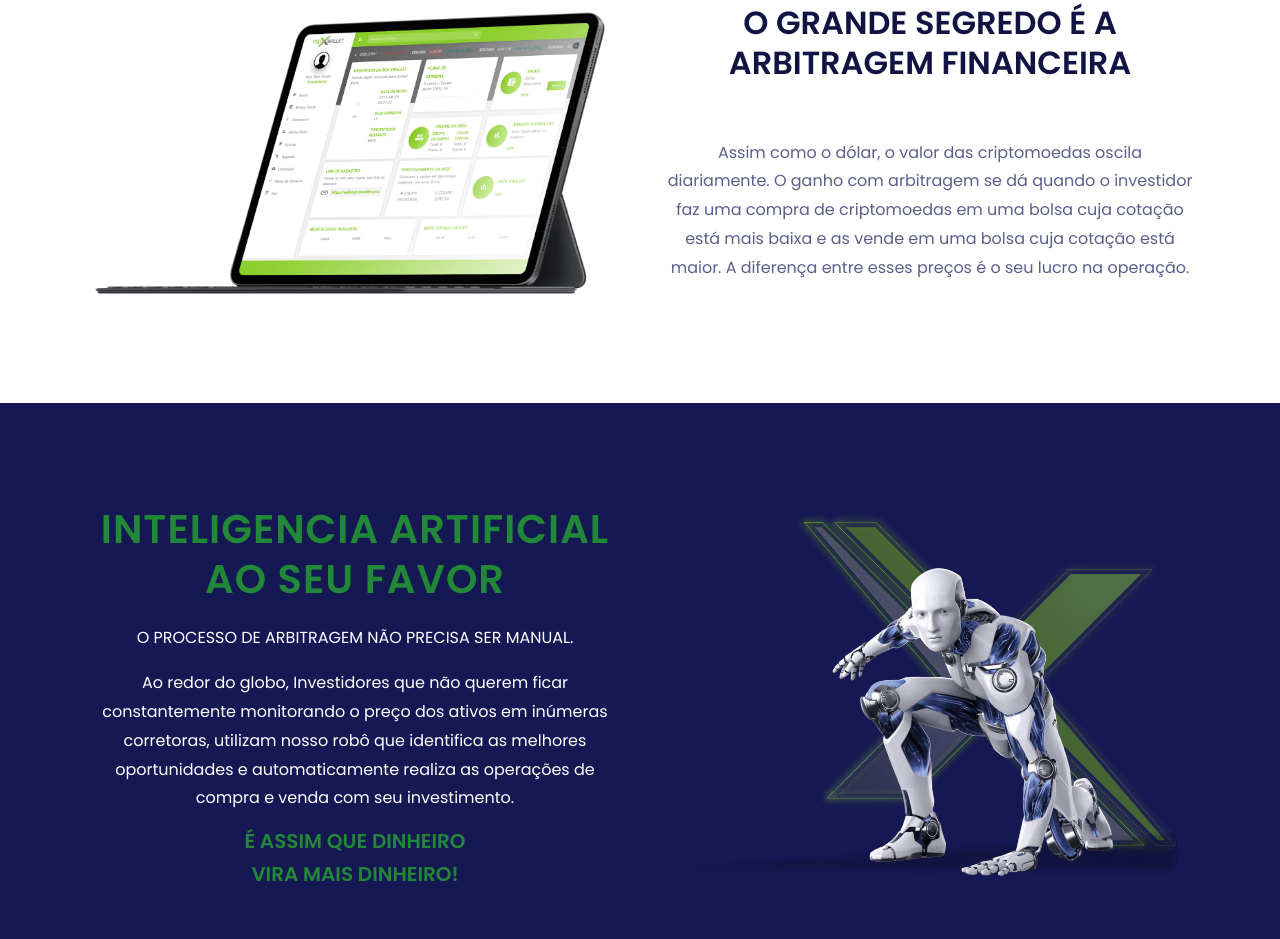
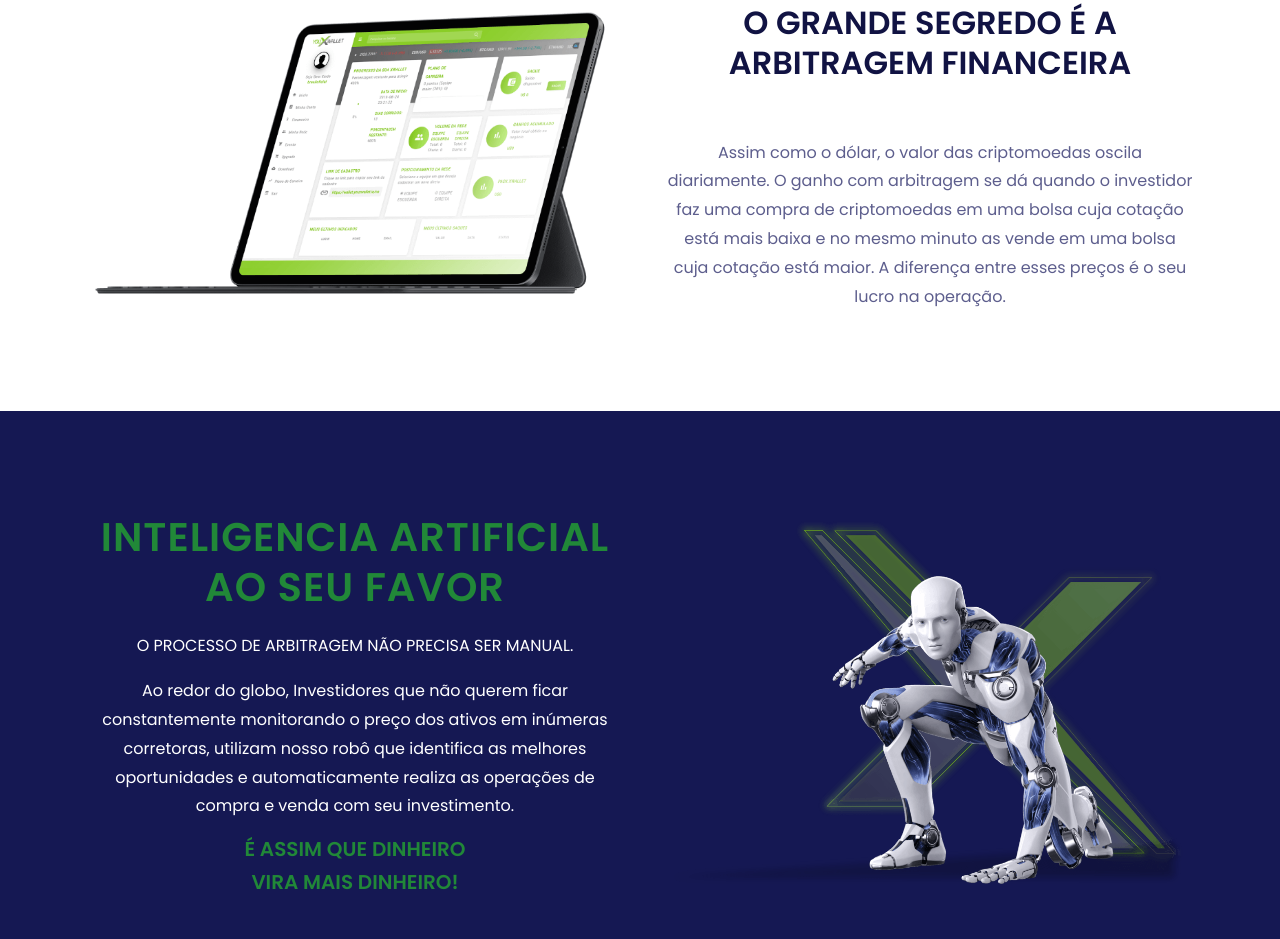
Before and after one commit to ofuturochegou/LiberdadeFinanceira, a website: page index.html in a window 1280 px wide. Shown: the part 1851-2790 px from the top of the page. Drawn offline with Linux system fonts and the light colour scheme.

Commit message:
Update index.html

```diff
--- a/index.html
+++ b/index.html
@@ -135,7 +135,7 @@
                             <h2>O GRANDE SEGREDO É A ARBITRAGEM FINANCEIRA</h2>
 
                             <br> <br>
-                            <p>Assim como o dólar, o valor das criptomoedas oscila diariamente. O ganho com arbitragem se dá quando o investidor faz uma compra de criptomoedas em uma bolsa cuja cotação está mais baixa e as vende em uma bolsa cuja cotação está maior. A diferença entre esses preços é o seu  lucro na operação.</p>
+                            <p>Assim como o dólar, o valor das criptomoedas oscila diariamente. O ganho com arbitragem se dá quando o investidor faz uma compra de criptomoedas em uma bolsa cuja cotação está mais baixa e no mesmo minuto as vende em uma bolsa cuja cotação está maior. A diferença entre esses preços é o seu  lucro na operação.</p>
                             </center>
                         </div>
 
```
